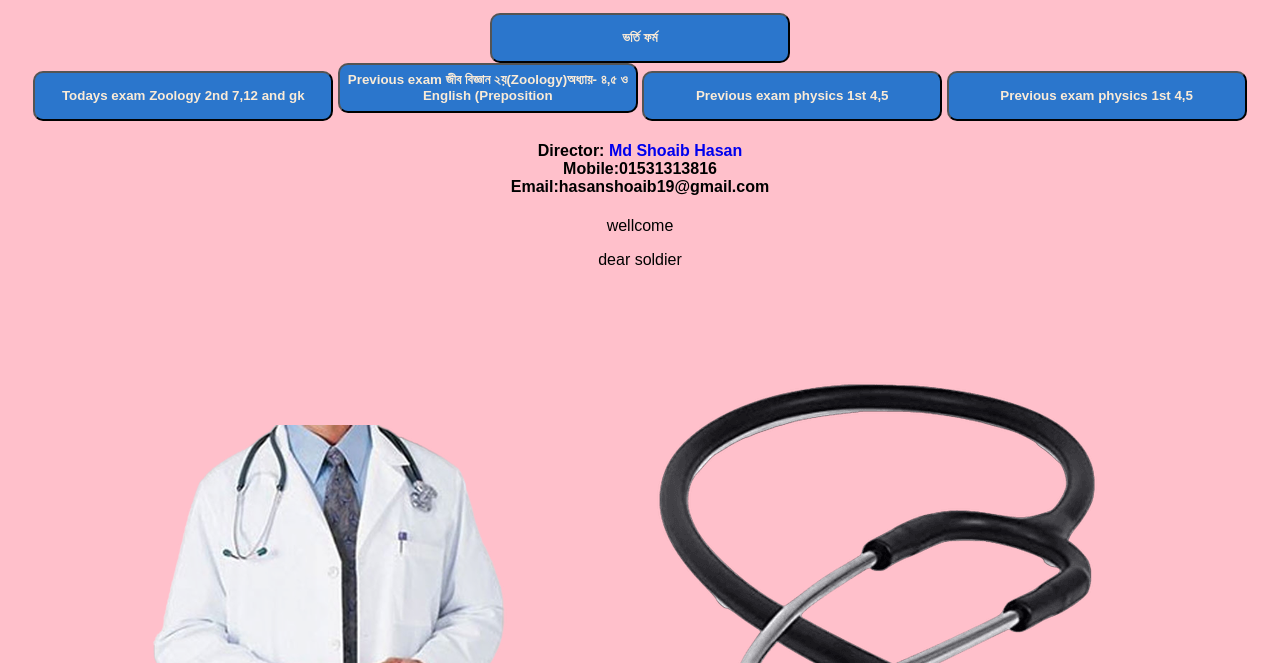
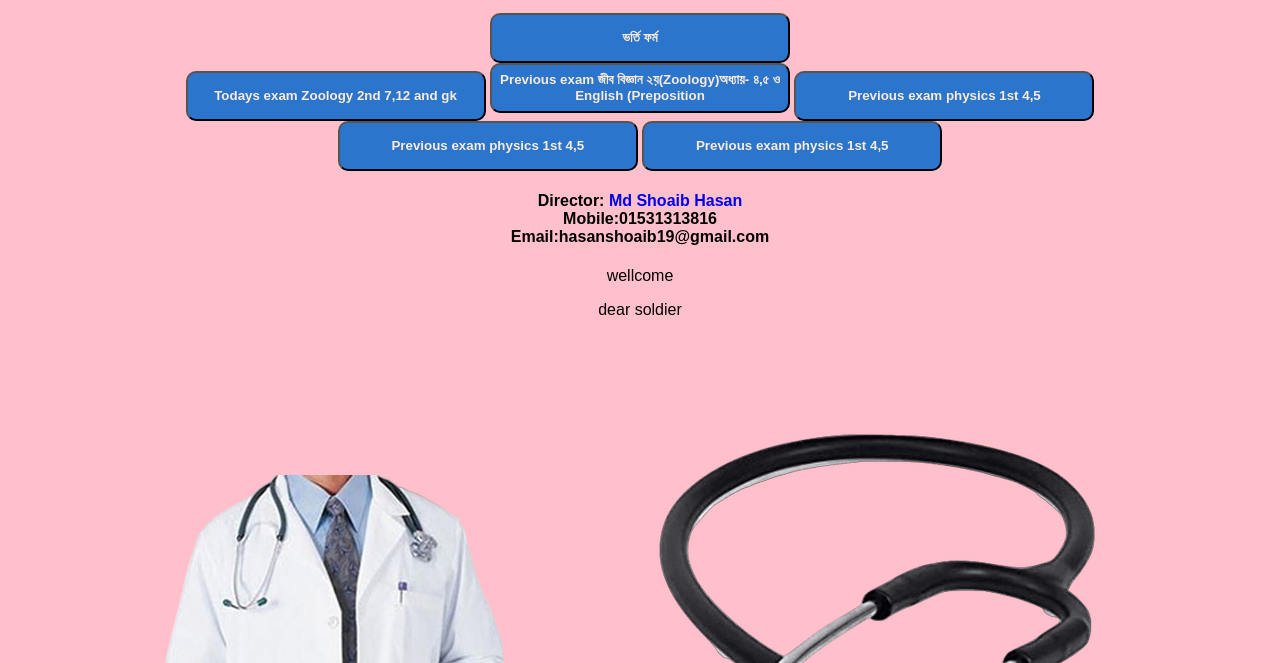
Before and after one commit to md-Shoaib-Hasan/private, a plain HTML site: page index.html in a window 1280 px wide. Shown: the part 137-800 px from the top of the page. Drawn offline with Linux system fonts and the light colour scheme; a web font is replaced by a local one.

Commit message:
Update index.html
add subject

```diff
--- a/index.html
+++ b/index.html
@@ -18,7 +18,11 @@
     <button id="exam-button"><a href="https://quizzory.in/id/630c9ed1506ec84d655709a4"><span class="link-color">Todays exam Zoology 2nd 7,12 and gk</span></a></button>
     <button id="exam-button"><a href=""><span class="link-color">Previous exam জীব বিজ্ঞান ২য়(Zoology)অধ্যায়- ৪,৫ ও English (Preposition</span></a></button>
     <button id="exam-button"><a href="https://quizzory.in/id/62f7ae34e13edf325dfec201"><span class="link-color">Previous exam physics 1st 4,5</span></a></button>
+<br>
     <button id="exam-button"><a href=""><span class="link-color">Previous exam physics 1st 4,5</span></a></button>
+
+<button id="exam-button"><a href=""><span class="link-color">Previous exam physics 1st 4,5</span></a></button>
+
     <h4>Director: <a href="https://www.facebook.com/100069203466364/">Md Shoaib Hasan</a> <br>
         Mobile:01531313816 <br>
     Email:hasanshoaib19@gmail.com</h4>
```
